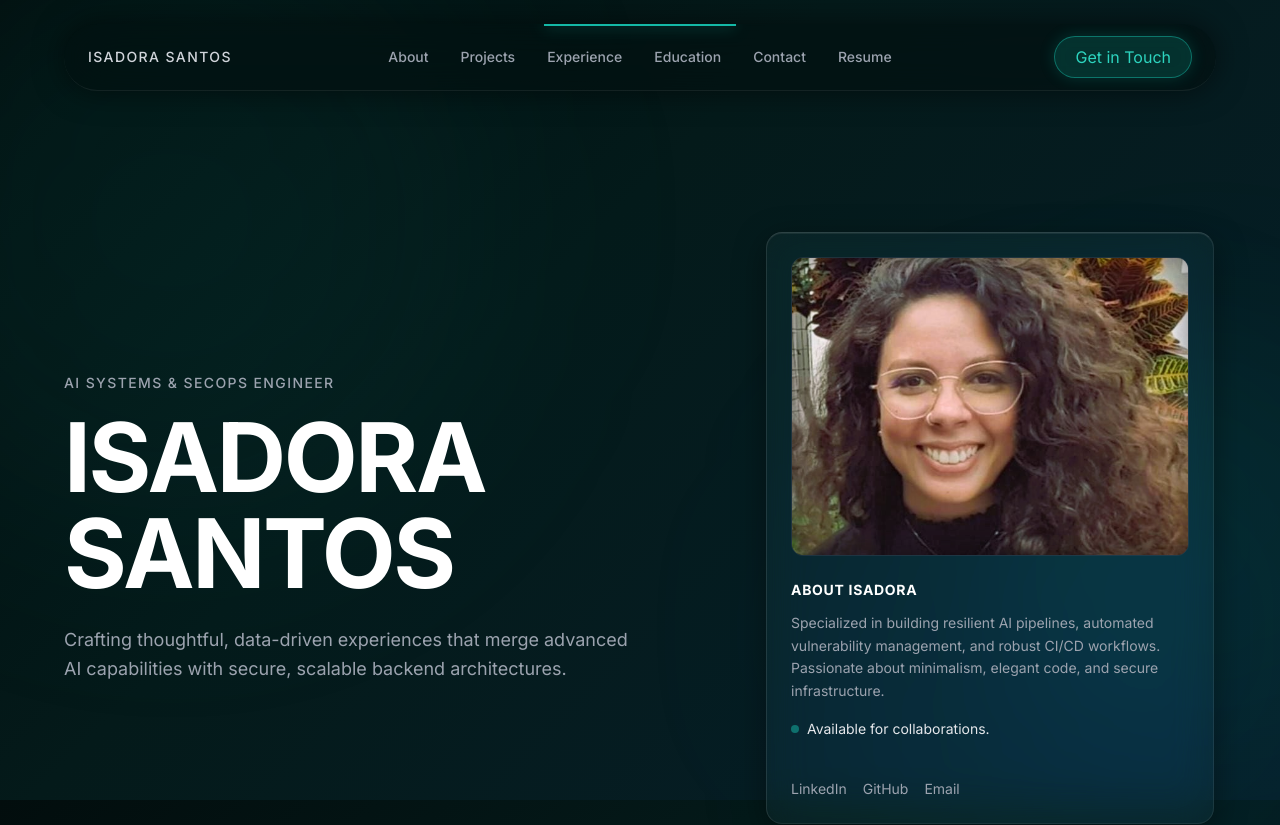
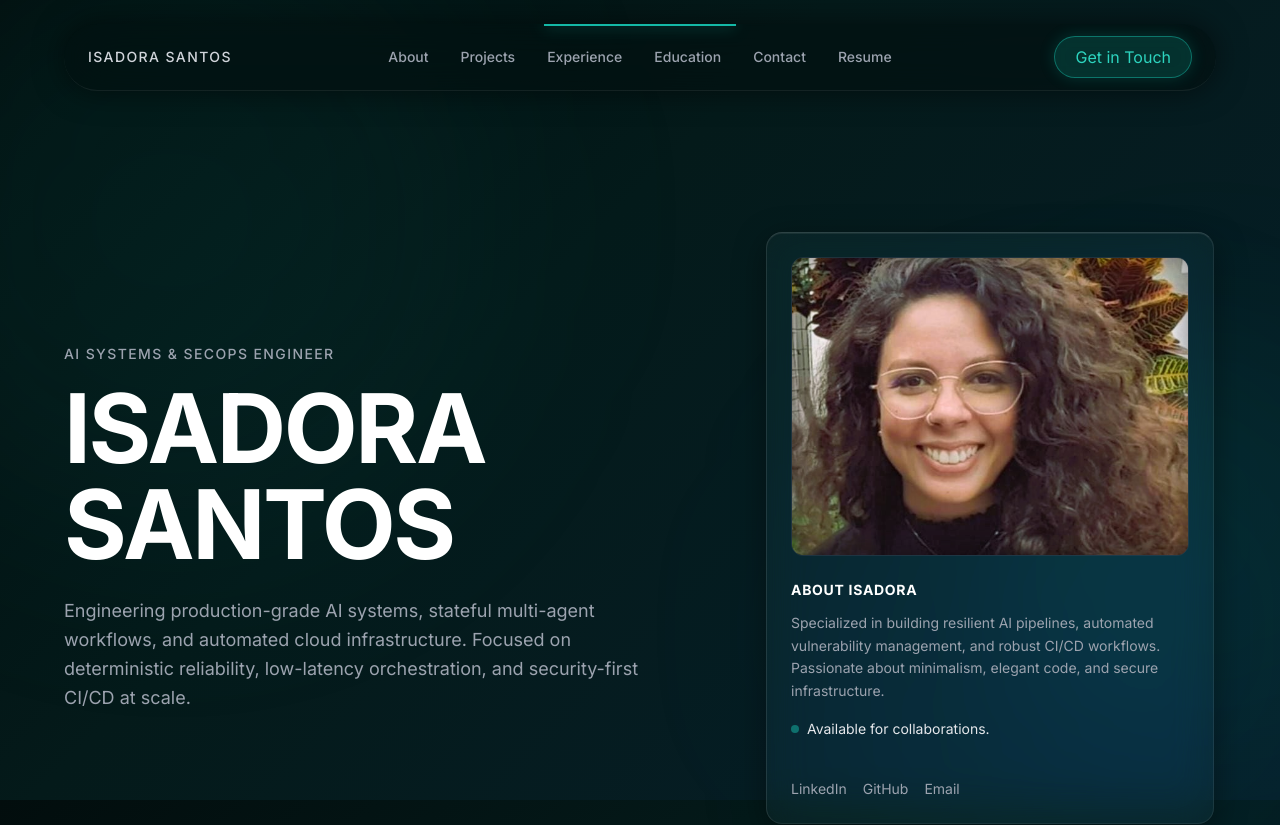
Before and after one commit to santosisadora/myportfolio, a React (Vite) app: page / in a window 1280 px wide. Shown: the top 825 px of the page. Built offline with nearby package versions, Linux system fonts and the light colour scheme.

Commit message:
content: update hero subtitle and profile card text to highlight multi-agent workflows and low-latency orchestration

```diff
--- a/src/components/Hero.jsx
+++ b/src/components/Hero.jsx
@@ -22,7 +22,7 @@ const Hero = () => {
           </h1>
 
           <p className="text-lg text-gray-400 max-w-xl leading-relaxed">
-            Crafting thoughtful, data-driven experiences that merge advanced AI capabilities with secure, scalable backend architectures.
+            Engineering production-grade AI systems, stateful multi-agent workflows, and automated cloud infrastructure. Focused on deterministic reliability, low-latency orchestration, and security-first CI/CD at scale.
           </p>
         </motion.div>
 
```
